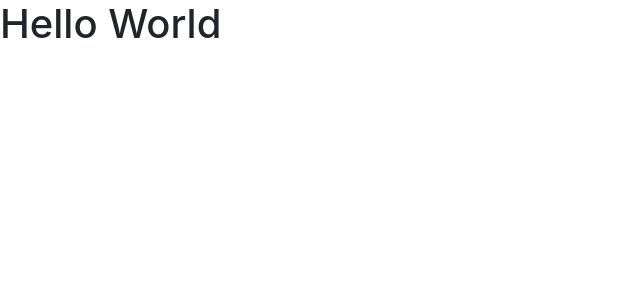
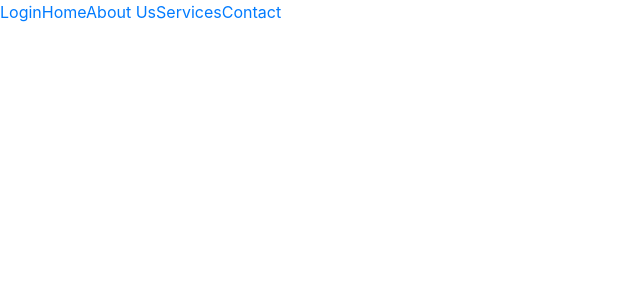
Before and after one commit to Coencidental/T3A2_Pesky_Pooch, a React (Create React App) app: page / in a window 1280 px wide. Shown: the top 300 px of the page, without its empty margins (0-640 px from the left). Built offline with nearby package versions, Linux system fonts and the light colour scheme.

Commit message:
links to various pages

```diff
--- a/src/Home.js
+++ b/src/Home.js
@@ -3,7 +3,11 @@ import React from 'react';
 export const Home  = () => (
   <React.Fragment>
     <div>
-      <h1>Hello World</h1>
+      <a href="/login">Login</a>
+      <a href="/">Home</a>
+      <a href="/about">About Us</a>
+      <a href="/services">Services</a>
+      <a href="/contact">Contact</a>
     </div>
   </React.Fragment>
 )
--- a/src/forms/LoginForm.js
+++ b/src/forms/LoginForm.js
@@ -13,7 +13,7 @@ export default class loginForm extends Component {
     event.preventDefault();
     const { email, password } = this.state;
 
-    axios.post("http://localhost:3000/api/login", { email, password })
+    axios.post("http://localhost:7001/api/login", { email, password })
     .then(res => { this.props.onLogin(res.data.token); this.props.history.push("/") })
     .cathc(err => console.error(err))
   };
```
Also changed, not shown: 1 other file (tests, documents, lock files or other folders).
